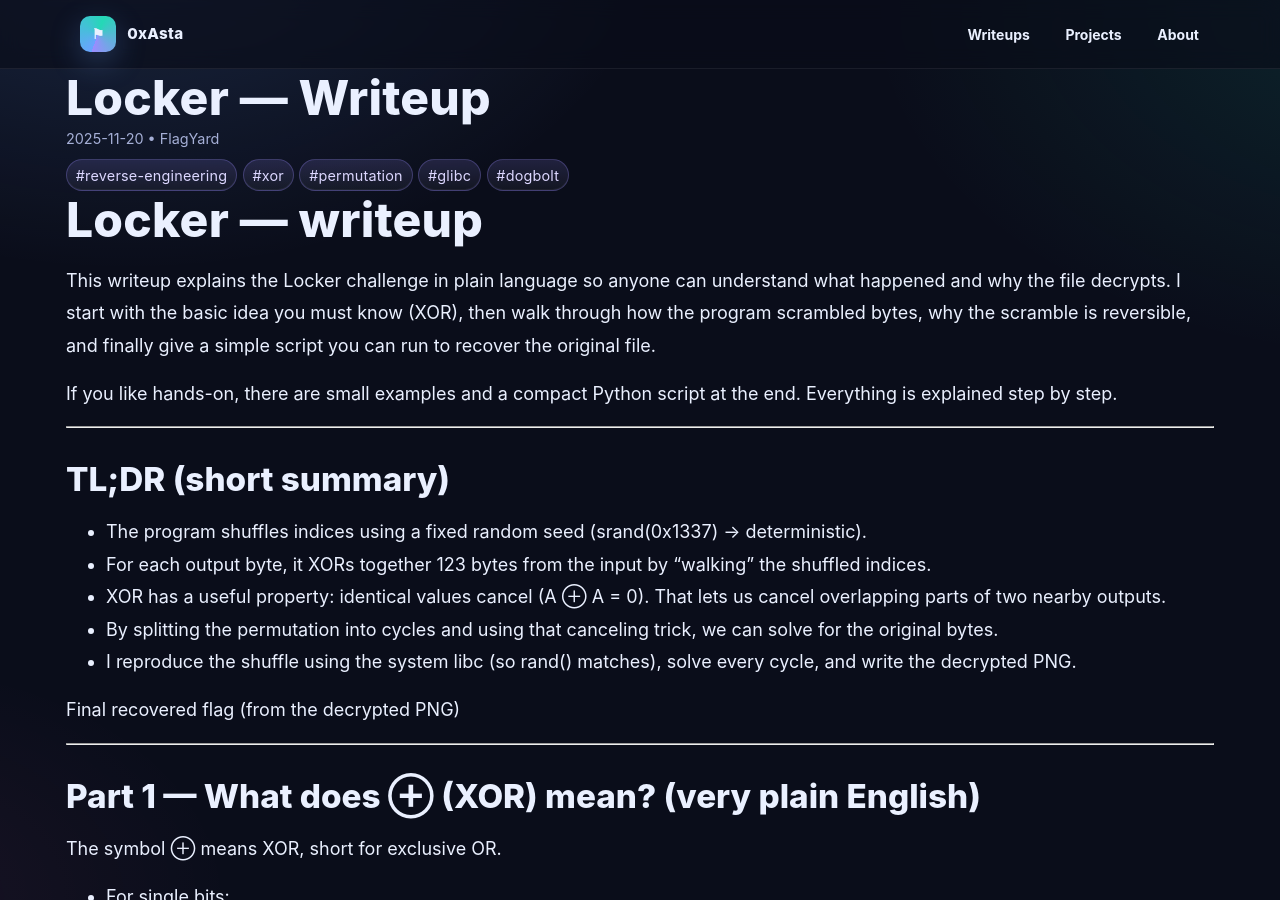
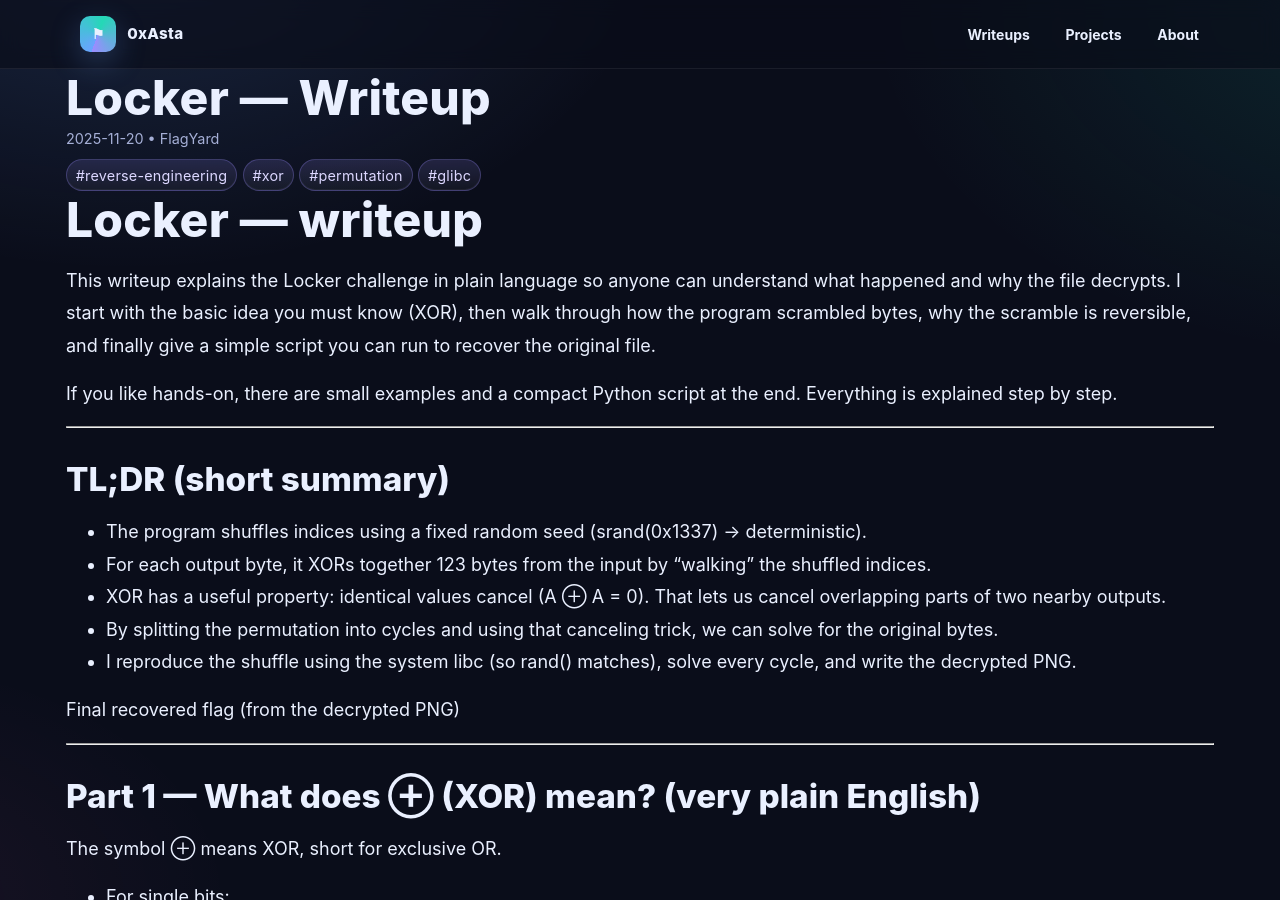
Before and after one commit to 0xAstaaa/0xAstaaa.github.io, a Jekyll site: the page built from _writeups/2025-11-20-FlagYard-Locker.md, in a window 1280 px wide and 900 px high. Built offline with Jekyll 4.4.1, drawn with Linux system fonts in a browser that asks for light colours.

Commit message:
Update 2025-11-20-FlagYard-Locker.md

```diff
--- a/_writeups/2025-11-20-FlagYard-Locker.md
+++ b/_writeups/2025-11-20-FlagYard-Locker.md
@@ -8,7 +8,6 @@ tags:
   - xor
   - permutation
   - glibc
-  - dogbolt
 ---
 
 # Locker —  writeup
```
